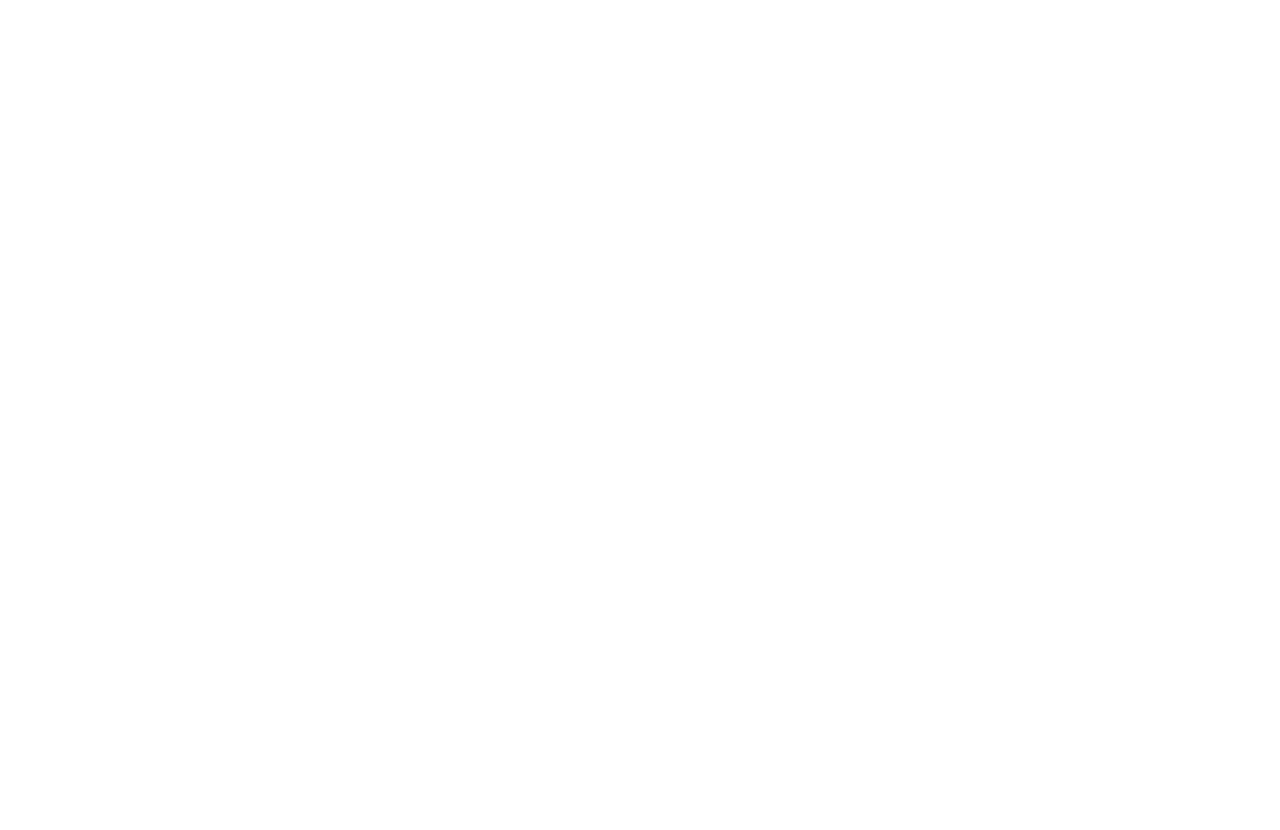
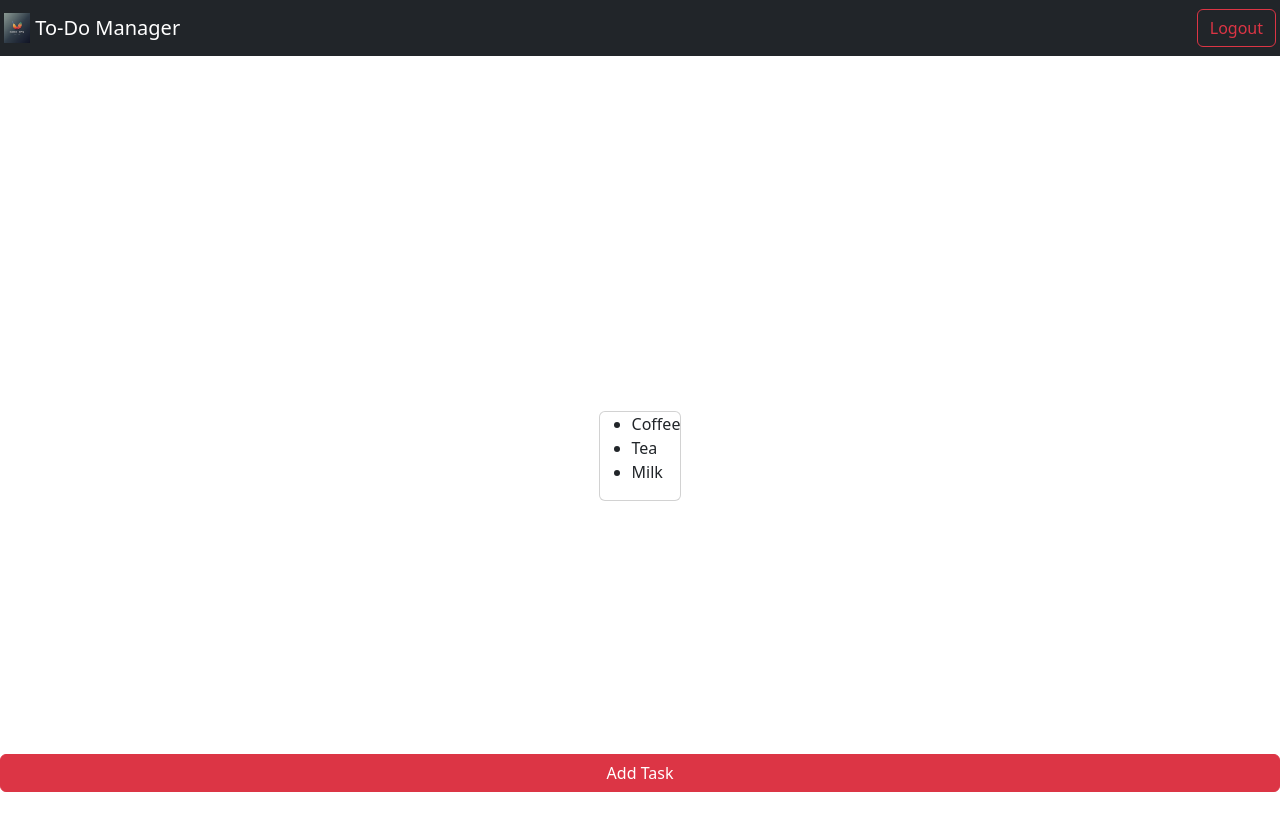
Before and after one commit to irehsrg/DS-3870-001-202310, a plain HTML site: page To-Do_App/index.html in a window 1280 px wide. Before the commit the page ends 800 px from the top, so only its background shows below. Drawn offline with nearby package versions, Linux system fonts and the light colour scheme; some packages are replaced by stand-ins of ours; a script that the page names is missing.

Commit message:
To Do App Stuff

```diff
--- a/To-Do_App/index.html
+++ b/To-Do_App/index.html
@@ -4,9 +4,35 @@
     <meta charset="UTF-8">
     <meta http-equiv="X-UA-Compatible" content="IE=edge">
     <meta name="viewport" content="width=device-width, initial-scale=1.0">
-    <title>To Do</title>
+    <title>To Do Manager</title>
+    <link href="https://cdn.jsdelivr.net/npm/bootstrap@5.3.0-alpha1/dist/css/bootstrap.min.css" rel="stylesheet" integrity="sha384-GLhlTQ8iRABdZLl6O3oVMWSktQOp6b7In1Zl3/Jr59b6EGGoI1aFkw7cmDA6j6gD" crossorigin="anonymous">
+    <link rel="stylesheet" href="https://cdn.jsdelivr.net/npm/sweetalert2@11.7.1/dist/sweetalert2.min.css">
 </head>
 <body>
+    <nav class="navbar navbar-dark bg-dark">
+        <a class="navbar-brand ">
+            <img src="images/logo.png" width="30" height="30" class="d-inline-block align-top ps-1" alt="">
+            To-Do Manager
+        </a>
+        <form class="pe-1">
+            <button class="btn btn-outline-danger" id="btnLogout" type="btn">Logout</button>
+        </form>
+    </nav>
+    <div class="col-12 d-flex justify-content-center align-items-center vh-100">
+        <div class="card">
+            <ul>
+                <li>Coffee</li>
+                <li>Tea</li>
+                <li>Milk</li>
+              </ul>
+        </div>
+        <div>
+            <button class="btn btn-danger col-12 mb-2 position-fixed bottom-0 start-0" id="btnAdd" type="btn">Add Task</button>
+        </div>
+    </div>
 
+    <script src="https://cdn.jsdelivr.net/npm/bootstrap@5.3.0-alpha1/dist/js/bootstrap.bundle.min.js" integrity="sha384-w76AqPfDkMBDXo30jS1Sgez6pr3x5MlQ1ZAGC+nuZB+EYdgRZgiwxhTBTkF7CXvN" crossorigin="anonymous"></script>
+    <script src="https://code.jquery.com/jquery-3.6.3.min.js" integrity="sha256-pvPw+upLPUjgMXY0G+8O0xUf+/Im1MZjXxxgOcBQBXU=" crossorigin="anonymous"></script>
+    <script src="https://cdn.jsdelivr.net/npm/sweetalert2@11.7.1/dist/sweetalert2.all.min.js"></script>
 </body>
 </html>
```
Also changed, not shown: To-Do_App/server/package.json (renamed from To-Do_App/package.json, +4 -3 lines), To-Do_App/images/logo.png (added), To-Do_App/server/todo.js (renamed from To-Do_App/todo.js), 2 other files.
